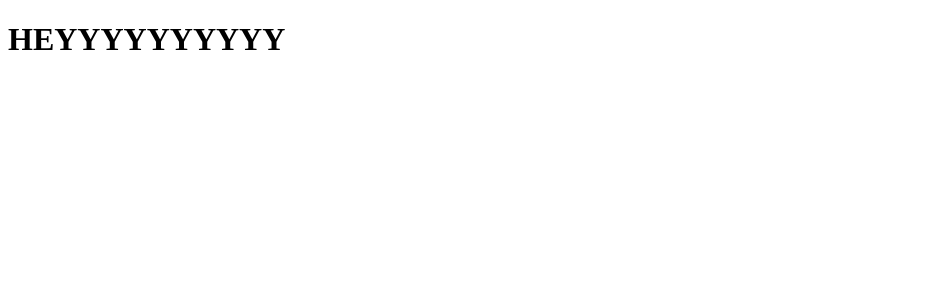
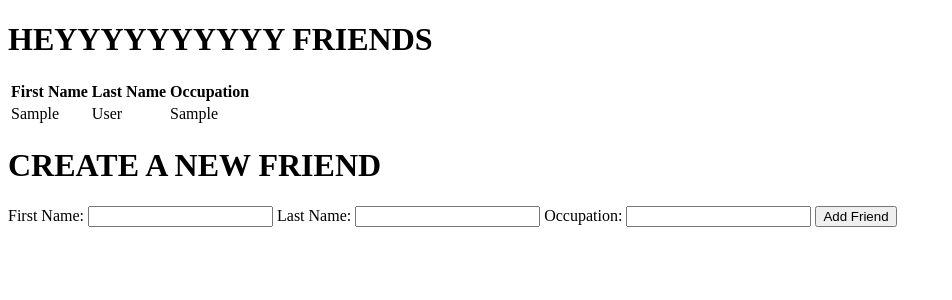
Before and after one commit to jdavids0/first_flask_mysql, a Flask app: page / in a window 1280 px wide. Shown: the top 300 px of the page, without its empty margins (0-952 px from the left). Run offline with Flask 2, Linux system fonts and the light colour scheme; tables that the repository leaves empty or names only in its code hold one stand-in row (values such as "Sample post").

Commit message:
edits after lecture

```diff
--- a/friend.py
+++ b/friend.py
@@ -2,7 +2,7 @@
 # need to call connectToMySQL function EVERY TIME want to execute query bc connection closes as soon as query finishes executing
 from mysqlconnection import connectToMySQL
 # model the class after the friend table from our database
-class Friend:
+class Friend():
     def __init__( self , data ):
         self.id = data['id']
         self.first_name = data['first_name']
@@ -12,7 +12,7 @@ class Friend:
         self.updated_at = data['updated_at']
     # Now we use class methods to query our database
     @classmethod
-    def get_all(cls):
+    def get_all_friends(cls):
         query = "SELECT * FROM friends;"
         # make sure to call the connectToMySQL function with the schema you are targeting.
         results = connectToMySQL('first_flask').query_db(query)
@@ -22,3 +22,25 @@ class Friend:
         for friend in results:
             friends.append( cls(friend) )
         return friends
+
+    @classmethod
+    def create_friend(cls, data ):
+        query = "INSERT INTO friends ( first_name , last_name , occupation , created_at, updated_at ) VALUES ( %(fname)s , %(lname)s , %(occ)s , NOW() , NOW() );"
+        # data is a dictionary that will be passed into the save method from server.py
+        result = connectToMySQL('first_flask').query_db( query, data )
+
+        return result
+
+
+# query = "UPDATE friends SET first_name=%(fn)s WHERE id=%(id_num)s;"
+# data = {
+#   "fn": # possibly a value from form,
+#   "id_num": # possibly a value from the url,
+# }
+# mysql.query_db(query, data)
+#
+# i.e.
+#
+# query = "SELECT * FROM users WHERE email = %(email)s;"
+# data = { 'email' : request.form['email'] }
+# result = mysql.query_db(query, data)
--- a/mysqlconnection.py
+++ b/mysqlconnection.py
@@ -1,19 +1,22 @@
 # a cursor is the object we use to interact with the database
 import pymysql.cursors
 # this class will give us an instance of a connection to our database
+
+
 class MySQLConnection:
     def __init__(self, db):
         # change the user and password as needed
-        connection = pymysql.connect(host = 'localhost',
-                                    user = 'root',
-                                    password = 'rootroot',
-                                    db = db,
-                                    charset = 'utf8mb4',
-                                    cursorclass = pymysql.cursors.DictCursor,
-                                    autocommit = True)
+        connection = pymysql.connect(host='localhost',
+                                     user='root',
+                                     password='rootroot',
+                                     db=db,
+                                     charset='utf8mb4',
+                                     cursorclass=pymysql.cursors.DictCursor,
+                                     autocommit=True)
         # establish the connection to the database
         self.connection = connection
     # the method to query the database
+
     def query_db(self, query, data=None):
         with self.connection.cursor() as cursor:
             try:
@@ -32,13 +35,17 @@ class MySQLConnection:
                 else:
                     # UPDATE and DELETE queries will return nothing
                     self.connection.commit()
-            except Exception as e:
-                # if the query fails the method will return FALSE
-                print("Something went wrong")
-                return False
+            # except Exception as e:
+            #     # if the query fails the method will return FALSE
+            #     print("Something went wrong")
+            #     return False
             finally:
                 # close the connection
                 self.connection.close()
 # connectToMySQL receives the database we're using and uses it to create an instance of MySQLConnection
+
+
 def connectToMySQL(db):
     return MySQLConnection(db)
+
+# if have problems on print statements, add FLUSH = true - ask Lucky
--- a/server.py
+++ b/server.py
@@ -1,13 +1,30 @@
-from flask import Flask, render_template
+from flask import Flask, render_template, request, redirect
 # import the class from friend.py
 from friend import Friend
 app = Flask(__name__)
 @app.route("/")
 def index():
     # call the get all classmethod to get all friends
-    friends = Friend.get_all()
-    print(friends)
-    return render_template("index.html")
+    friends = Friend.get_all_friends()
+    # print(friends)
+    return render_template("index.html", friends=friends)
+
+from friend import Friend
+@app.route('/friend/new', methods=["POST"])
+def new_friend():
+    # First we make a data dictionary from our request.form coming from our template.
+    # The keys in data need to line up exactly with the variables in our query string.
+    data = {
+        "fname": request.form["fname"],
+        "lname" : request.form["lname"],
+        "occ" : request.form["occ"]
+    }
+    # We pass the data dictionary into the save method from the Friend class.
+    Friend.save(data)
+    # Don't forget to redirect after saving to the database.
+    return redirect('/')
+
+
 
 if __name__ == "__main__":
     app.run(debug=True, port=5001)
--- a/templates/index.html
+++ b/templates/index.html
@@ -7,6 +7,33 @@
     <title>Document</title>
 </head>
 <body>
-    <h1>HEYYYYYYYYYY</h1>
+    <h1>HEYYYYYYYYYY FRIENDS</h1>
+    <table>
+        <thead>
+            <tr>
+                <th>First Name</th>
+                <th>Last Name</th>
+                <th>Occupation</th>
+            </tr>
+        </thead>
+        <tbody>
+            {% for one_friend in friends %}
+                <tr>
+                    <td>{{ one_friend.first_name }}</td>
+                    <td>{{ one_friend.last_name }}</td>
+                    <td>{{ one_friend.occupation }}</td>
+                </tr>
+            {% endfor %}
+        </tbody>
+    </table>
+    <h1>CREATE A NEW FRIEND</h1>
+    <form action='/friend/new' method="POST"></form>
+    <label for="fname">First Name:</label>
+    <input type="text" name="fname">
+    <label for="lname">Last Name:</label>
+    <input type="text" name="lname">
+    <label for="occ" >Occupation:</label>
+    <input type="text" name="occ">
+    <input type="submit" value="Add Friend">
 </body>
 </html>
```
